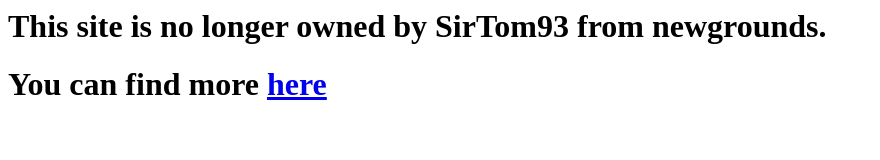
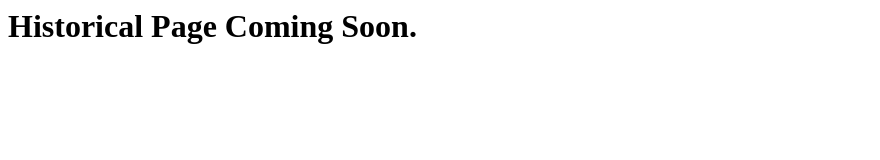
Before and after one commit to DankFrankEnterprise/sirtom93.com, a plain HTML site: page index.html in a window 1280 px wide. Shown: the whole page, without its empty margins (0-880 px from the left). Drawn offline with Linux system fonts and the light colour scheme.

Commit message:
Update index.html

```diff
--- a/index.html
+++ b/index.html
@@ -1,9 +1,7 @@
 <html>
     <head>
-        <meta http-equiv="refresh" content="5;url=https://tms.cx/" />
     </head>
     <body>
-        <h1>This site is no longer owned by SirTom93 from newgrounds.</h1>
-        <h1>You can find more <a href="https://sop.wtf/st">here</a> </h1>
+    <h1>Historical Page Coming Soon.<h1>
     </body>
 </html>
```
